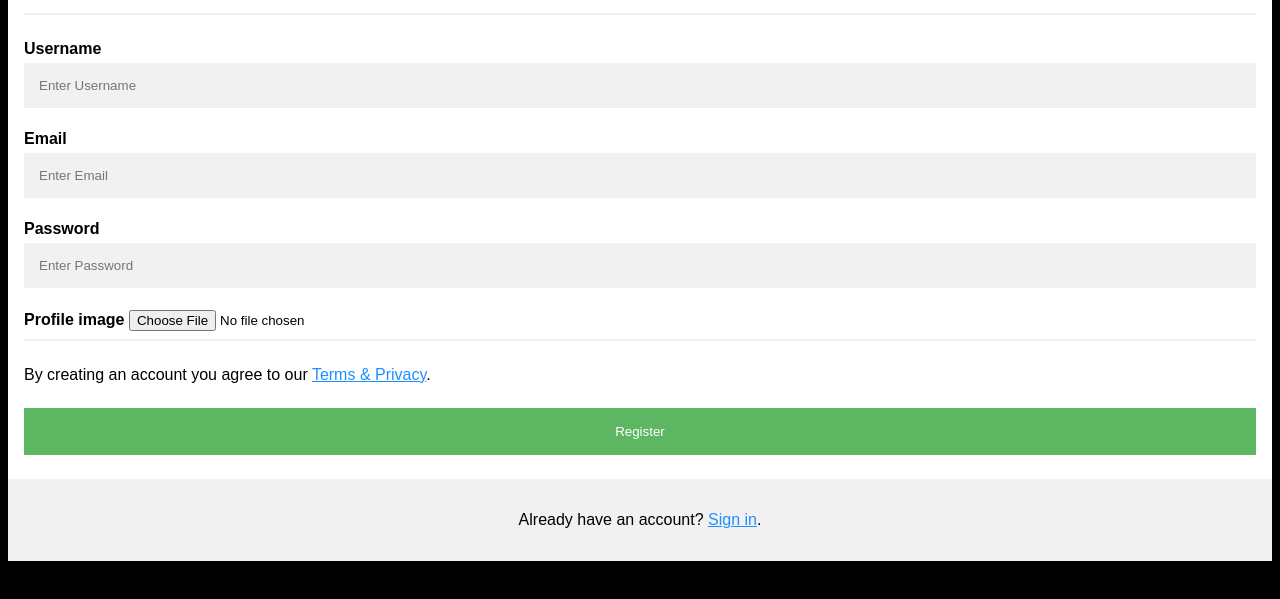
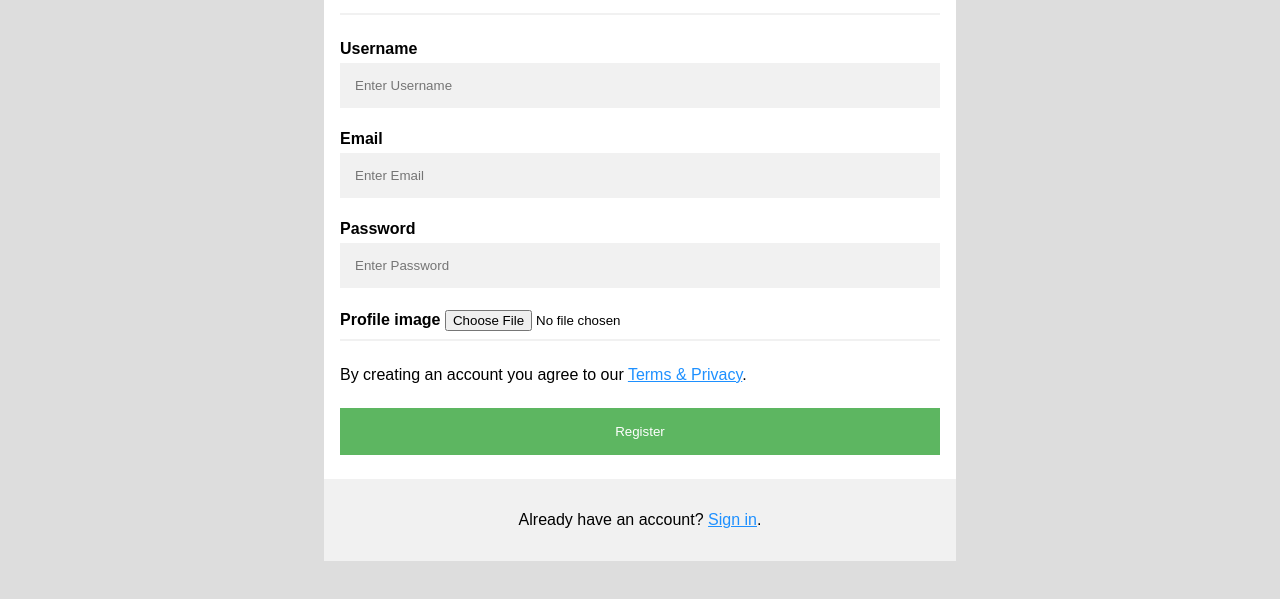
Before and after one commit to alexismundu/ITESO-news-app, a website: page views/register.html in a window 1280 px wide. Shown: the part 125-724 px from the top of the page. Drawn offline with nearby package versions, Linux system fonts and the light colour scheme; files that its build step writes are made by us from their sources.

Commit message:
Move style for the register view to styles

```diff
--- a/index.js
+++ b/index.js
@@ -10,7 +10,7 @@ const app = express();
 
 app.use(express.urlencoded());
 app.use(bodyParser.json());
-app.use("/", express.static(path.join(__dirname, "public")));
+app.use('/', express.static(path.join(__dirname, "public")));
 
 routes(app);
 
--- /dev/null
+++ b/src/assets/styles/register.scss
@@ -0,0 +1,66 @@
+body {
+    font-family: Arial, Helvetica, sans-serif;
+    background-color: #ddd;
+}
+
+* {
+    box-sizing: border-box;
+}
+
+/* Add padding to containers */
+.container {
+    margin: auto;
+    padding: 16px;
+    background-color: white;
+    width: 50%;
+}
+
+/* Full-width input fields */
+input[type="text"],
+input[type="password"] {
+    width: 100%;
+    padding: 15px;
+    margin: 5px 0 22px 0;
+    display: inline-block;
+    border: none;
+    background: #f1f1f1;
+}
+
+input[type="text"]:focus,
+input[type="password"]:focus {
+    background-color: #ddd;
+    outline: none;
+}
+
+/* Overwrite default styles of hr */
+hr {
+    border: 1px solid #f1f1f1;
+    margin-bottom: 25px;
+}
+
+/* Set a style for the submit button */
+.registerbtn {
+    background-color: #4caf50;
+    color: white;
+    padding: 16px 20px;
+    margin: 8px 0;
+    border: none;
+    cursor: pointer;
+    width: 100%;
+    opacity: 0.9;
+}
+
+.registerbtn:hover {
+    opacity: 1;
+}
+
+/* Add a blue text color to links */
+a {
+    color: dodgerblue;
+}
+
+/* Set a grey background color and center the text of the "sign in" section */
+.signin {
+    background-color: #f1f1f1;
+    text-align: center;
+}
--- a/views/register.html
+++ b/views/register.html
@@ -1,75 +1,14 @@
 <!DOCTYPE html>
 <html>
+
 <head>
     <meta name="viewport" content="width=device-width, initial-scale=1">
-<style>
-body {
-  font-family: Arial, Helvetica, sans-serif;
-  background-color: black;
-}
+    <link rel="stylesheet" href="/assets/styles/register.css">
+</head>
 
-* {
-  box-sizing: border-box;
-}
-
-/* Add padding to containers */
-.container {
-  padding: 16px;
-  background-color: white;
-}
-
-/* Full-width input fields */
-input[type=text], input[type=password] {
-  width: 100%;
-  padding: 15px;
-  margin: 5px 0 22px 0;
-  display: inline-block;
-  border: none;
-  background: #f1f1f1;
-}
-
-input[type=text]:focus, input[type=password]:focus {
-  background-color: #ddd;
-  outline: none;
-}
-
-/* Overwrite default styles of hr */
-hr {
-  border: 1px solid #f1f1f1;
-  margin-bottom: 25px;
-}
-
-/* Set a style for the submit button */
-.registerbtn {
-  background-color: #4CAF50;
-  color: white;
-  padding: 16px 20px;
-  margin: 8px 0;
-  border: none;
-  cursor: pointer;
-  width: 100%;
-  opacity: 0.9;
-}
-
-.registerbtn:hover {
-  opacity: 1;
-}
-
-/* Add a blue text color to links */
-a {
-  color: dodgerblue;
-}
-
-/* Set a grey background color and center the text of the "sign in" section */
-.signin {
-  background-color: #f1f1f1;
-  text-align: center;
-}
-</style>
-</head>
 <body>
 
-<form action="/users" method="post">
+    <form action="/users" method="post" enctype="multipart/form-data">
         <div class="container">
             <h1>Register</h1>
             <p>Please fill in this form to create an account.</p>
@@ -98,4 +37,5 @@ a {
     </form>
 
 </body>
+
 </html>
```
Also changed, not shown: public/register.html (+12 -69 lines). Lines whose indentation alone changed are shown as unchanged.
